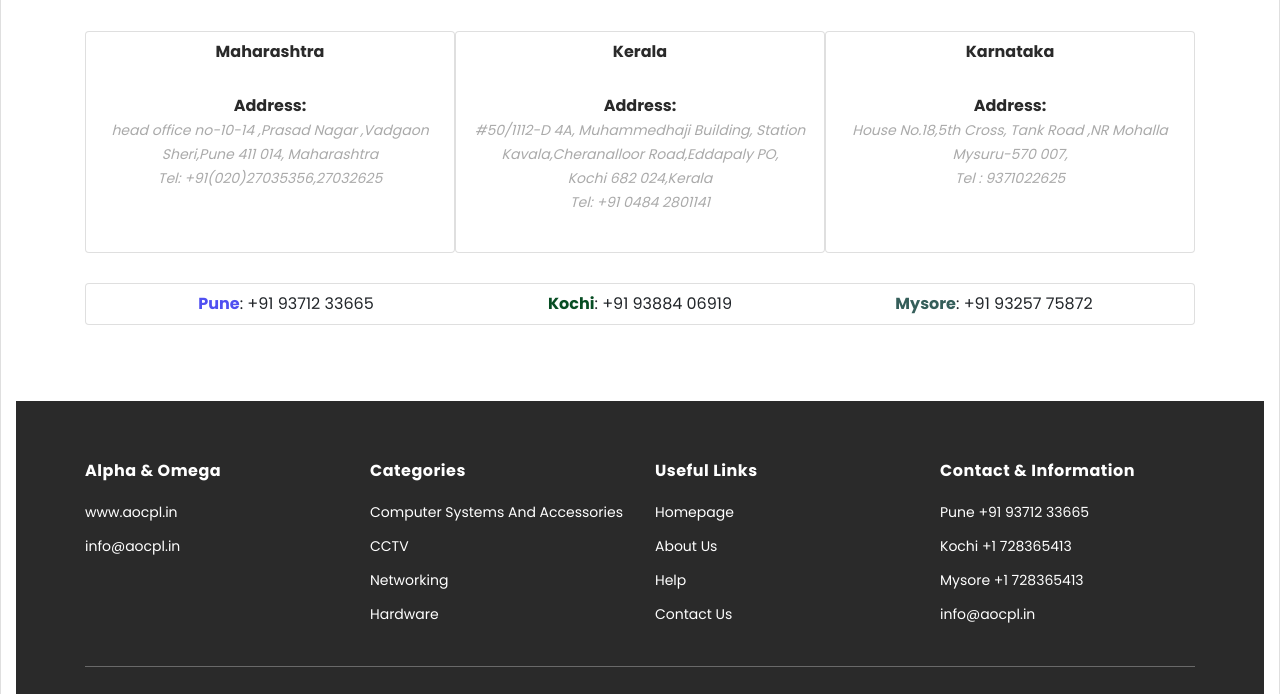
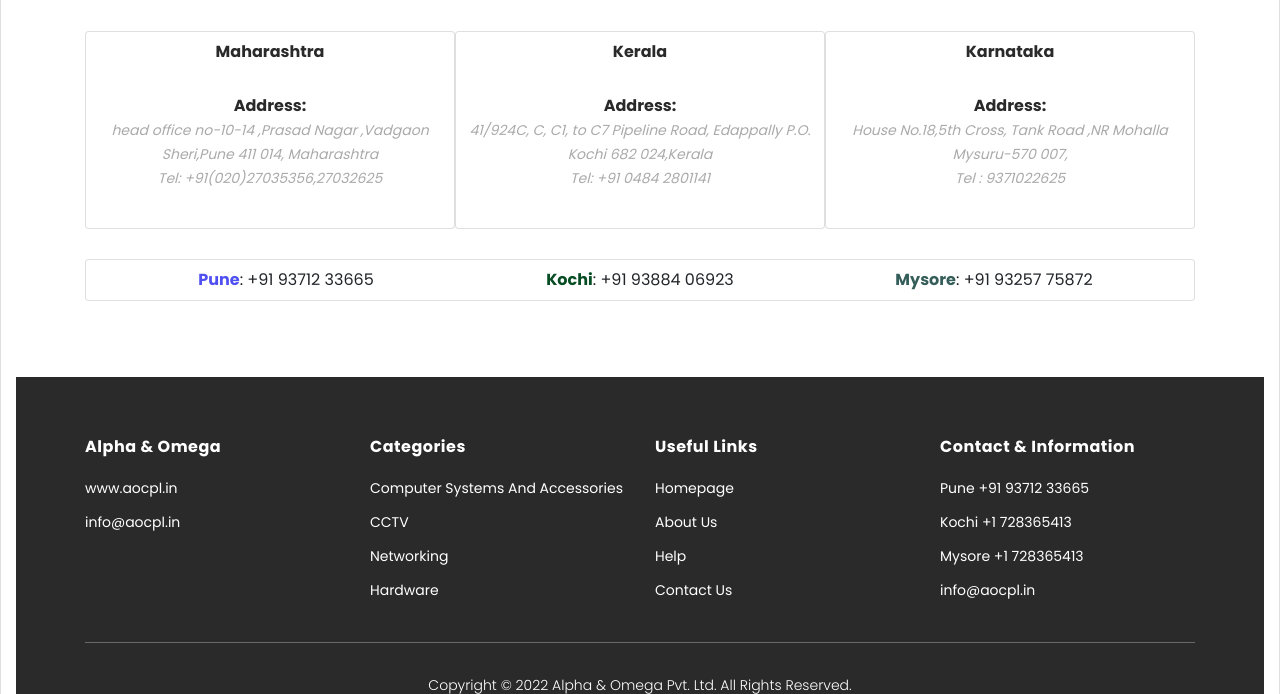
Before and after one commit to chetankatke/alpha, a plain HTML site: page index.html in a window 1280 px wide. Shown: the part 1720-2414 px from the top of the page. Drawn offline with Linux system fonts and the light colour scheme.

Commit message:
add modify

```diff
--- a/index.html
+++ b/index.html
@@ -315,9 +315,7 @@ https://templatemo.com/tm-571-hexashop
 
                                         <li>Kerala<br><span> </span>
                                         <li>Address:<br><span>
-                                                #50/1112-D 4A,
-                                                Muhammedhaji Building,
-                                                Station Kavala,Cheranalloor Road,Eddapaly PO,<br>Kochi 682 024,Kerala
+                                            41/924C, C, C1, to C7 Pipeline Road, Edappally P.O.<br>Kochi 682 024,Kerala
                                                 <br>Tel: +91 0484 2801141
                                             </span></li>
 
@@ -346,7 +344,7 @@ https://templatemo.com/tm-571-hexashop
                         <div class="col-lg-12 ">
                             <div class="row p-2">
                                 <div class="col-4 text-center"><b style="color: rgb(80, 80, 241);">Pune</b>: +91 93712 33665</div>
-                                <div class="col-4 text-center"><b style="color: rgb(7, 77, 35);">Kochi</b>: +91 93884 06919</div>
+                                <div class="col-4 text-center"><b style="color: rgb(7, 77, 35);">Kochi</b>: +91 93884 06923</div>
                                 <div class="col-4 text-center"><b style="color: rgb(53, 94, 90);">Mysore</b>: +91 93257 75872</div>
                             </div>
                         </div>
```
